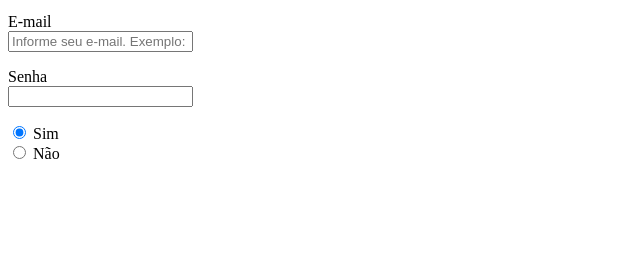
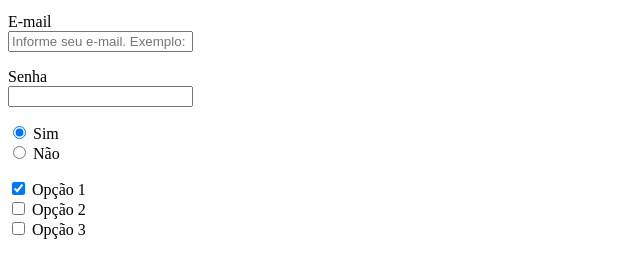
Before and after one commit to programadorcego/HTML-B-sico, a plain HTML site: page index.html in a window 1280 px wide. Shown: the part 109-386 px from the top of the page, without its empty margins (0-640 px from the left). Drawn offline with Linux system fonts and the light colour scheme.

Commit message:
Aula 26: Checkbox

```diff
--- a/index.html
+++ b/index.html
@@ -25,6 +25,12 @@
 
 		<input type="radio" name="opcao" id="nao" value="não">
 		<label for="nao">Não</label></p>
+
+		<p>
+			<input type="checkbox" name="opcoes[]" value="1" checked> Opção 1<br>
+			<input type="checkbox" name="opcoes[]" value="2"> Opção 2<br>
+			<input type="checkbox" name="opcoes[]" value="3"> Opção 3<br>
+		</p>
 		</form>
 	</div>
 </section>
```
